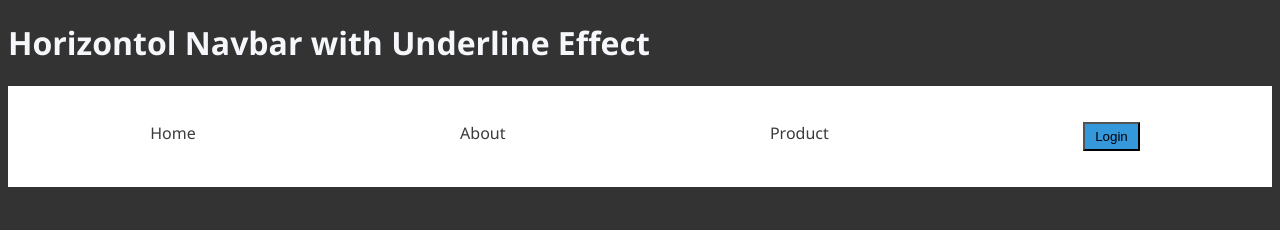
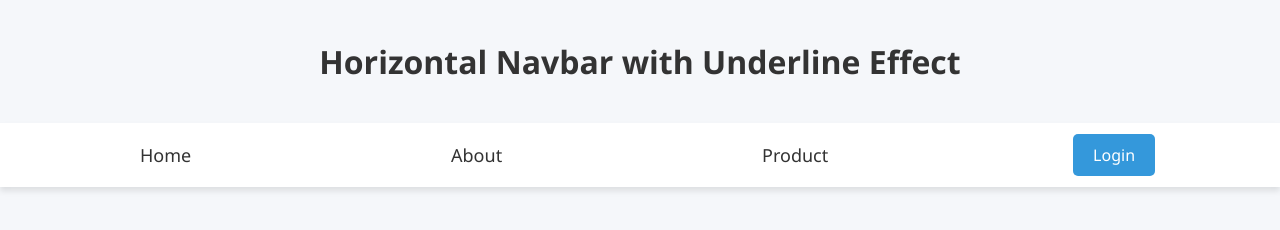
Before and after one commit to viraljain7/web-dev-fullstack, a plain HTML site: page 21-23_Navbar/01_Horizontal.html in a window 1280 px wide. Drawn offline with Linux system fonts and the light colour scheme.

```diff
--- a/21-23_Navbar/01_Horizontal.html
+++ b/21-23_Navbar/01_Horizontal.html
@@ -3,8 +3,7 @@
   <head>
     <meta charset="UTF-8" />
     <meta name="viewport" content="width=device-width, initial-scale=1.0" />
-    <title>Horizontol navbar with underline effect</title>
-  </head>
+    <title>Horizontal navbar with underline effect</title>
     <style>
       :root {
         --primary-color: #3498db;
@@ -12,39 +11,56 @@
         --background-color: #f5f7fa;
         --text-color: #333;
       }
+
       * {
         padding: 0;
         box-sizing: border-box;
       }
+
       body {
-      /* margin: 20px; */
+        margin: 0;
         font-family: "Segoe UI", Tahoma, Geneva, Verdana, sans-serif;
-      color: var(--background-color);
-      background-color: var(--text-color);
+        color: var(--text-color);
+        background-color: var(--background-color);
       }
+
+      h1 {
+        text-align: center;
+        margin: 40px 0;
+      }
+
       nav {
         padding: 20px 10px;
-      background: #fff;
+        background-color: #fff;
+        box-shadow: 0 4px 6px rgba(0, 0, 0, 0.1);
       }
+
       nav ul {
         display: flex;
         justify-content: space-around;
+        align-items: center;
         list-style: none;
+        margin: 0;
       }
+
       nav li {
         display: inline;
       }
+
       nav a {
         text-decoration: none;
-      color: #3b3b3b;
-      padding: 5px 10px;
+        color: var(--text-color);
+        padding: 10px 15px;
         position: relative;
-    }
-    nav button {
-      padding: 5px 10px;
-      background: #3498db;
+        font-size: 18px;
+        transition: color 0.3s ease;
       }
 
+      nav a:hover {
+        color: var(--primary-color);
+      }
+
+      /* Underline effect */
       nav a::after {
         content: "";
         position: absolute;
@@ -52,24 +68,45 @@
         bottom: 0;
         width: 100%;
         height: 2px;
-      background: #3498db;
+        background-color: var(--primary-color);
         transform: scaleX(0);
-      transition: all 0.3s ease-out;
+        transform-origin: bottom right;
+        transition: transform 0.3s ease-out;
       }
+
       nav a:hover::after {
         transform: scaleX(1);
+        transform-origin: bottom left;
+      }
+
+      /* Button styling as a link */
+      .login-btn {
+        padding: 10px 20px;
+        background-color: var(--primary-color);
+        border: none;
+        color: #fff;
+        font-size: 16px;
+        cursor: pointer;
+        border-radius: 5px;
+        transition: background-color 0.3s ease;
+        text-decoration: none;
+      }
+
+      .login-btn:hover {
+        background-color: var(--secondary-color);
+        color: var(--text-color);
       }
     </style>
+  </head>
+
   <body>
-    <h1>Horizontol Navbar with Underline Effect</h1>
+    <h1>Horizontal Navbar with Underline Effect</h1>
     <nav>
       <ul>
         <li><a href="#">Home</a></li>
         <li><a href="#">About</a></li>
         <li><a href="#">Product</a></li>
-        <li>
-          <button>Login</button>
-        </li>
+        <li><a href="#" class="login-btn">Login</a></li>
       </ul>
     </nav>
   </body>
```
Also changed, not shown: 21-23_Navbar/02_Twitter.html (+78 -0 lines). Lines whose indentation alone changed are shown as unchanged.
